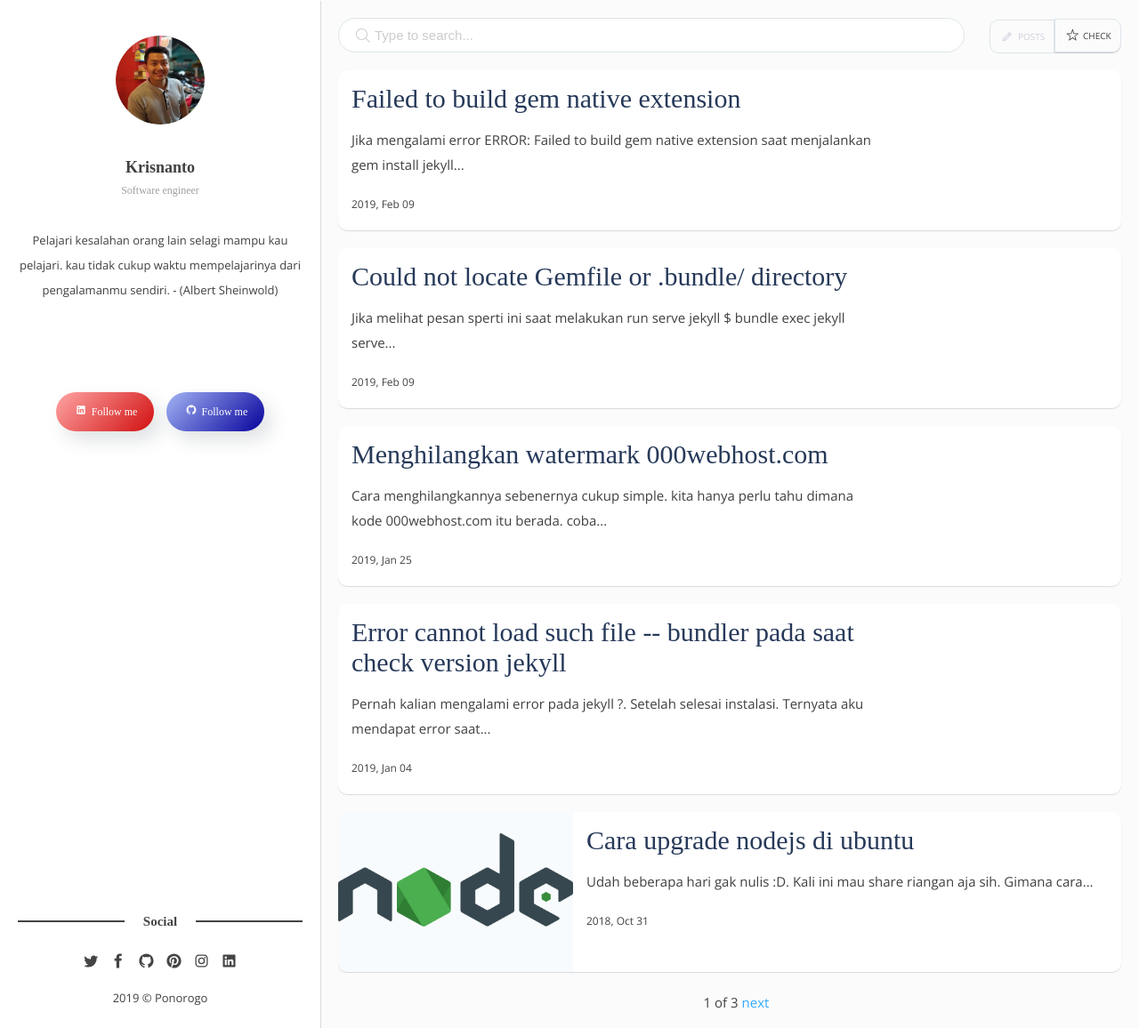
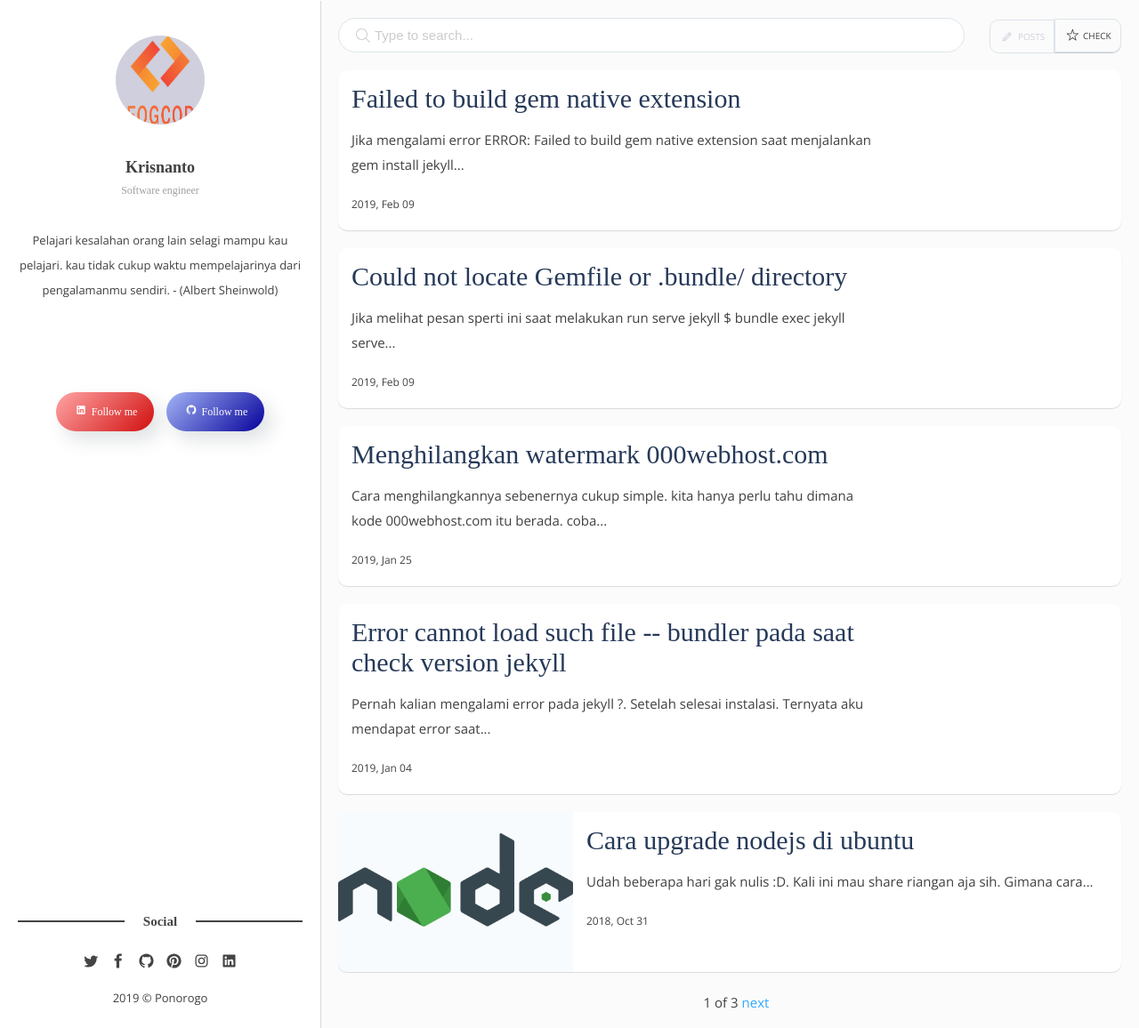
Before and after one commit to otnansirk/_myhistory, a Jekyll site: the page built from index.html, in a window 1280 px wide and 1156 px high. Shown: the whole window at 89% size. Built offline with Jekyll 4.4.1, drawn with Linux system fonts in a browser that asks for light colours; some web fonts are replaced; the list of posts is cut into pages by our own code.

Commit message:
Update home.html

```diff
--- a/_layouts/home.html
+++ b/_layouts/home.html
@@ -5,7 +5,7 @@ layout: default
   <div class="c-sidebar-author">
     <div class="c-author__cover">
       <a href="{{site.baseurl}}/">
-        <img src="{{site.baseurl}}/images/{% if site.author-image %}{{site.author-image}}{% endif %}" alt="{{site.author-name}}">
+        <img src="{{site.baseurl}}/images/{% if site.author-image %}{{site.logo}}{% endif %}" alt="{{site.author-name}}">
       </a>
     </div>
     <br>
```
